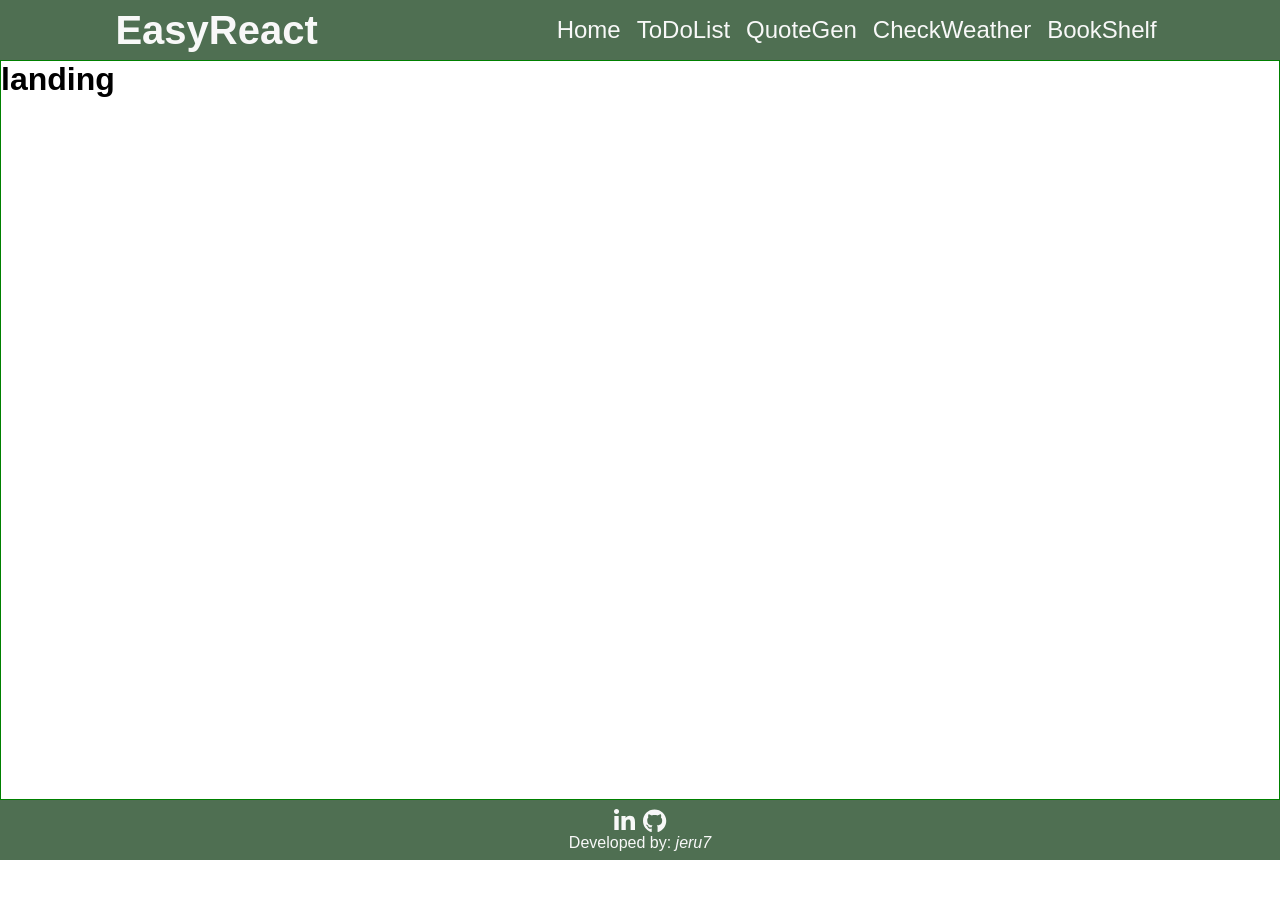
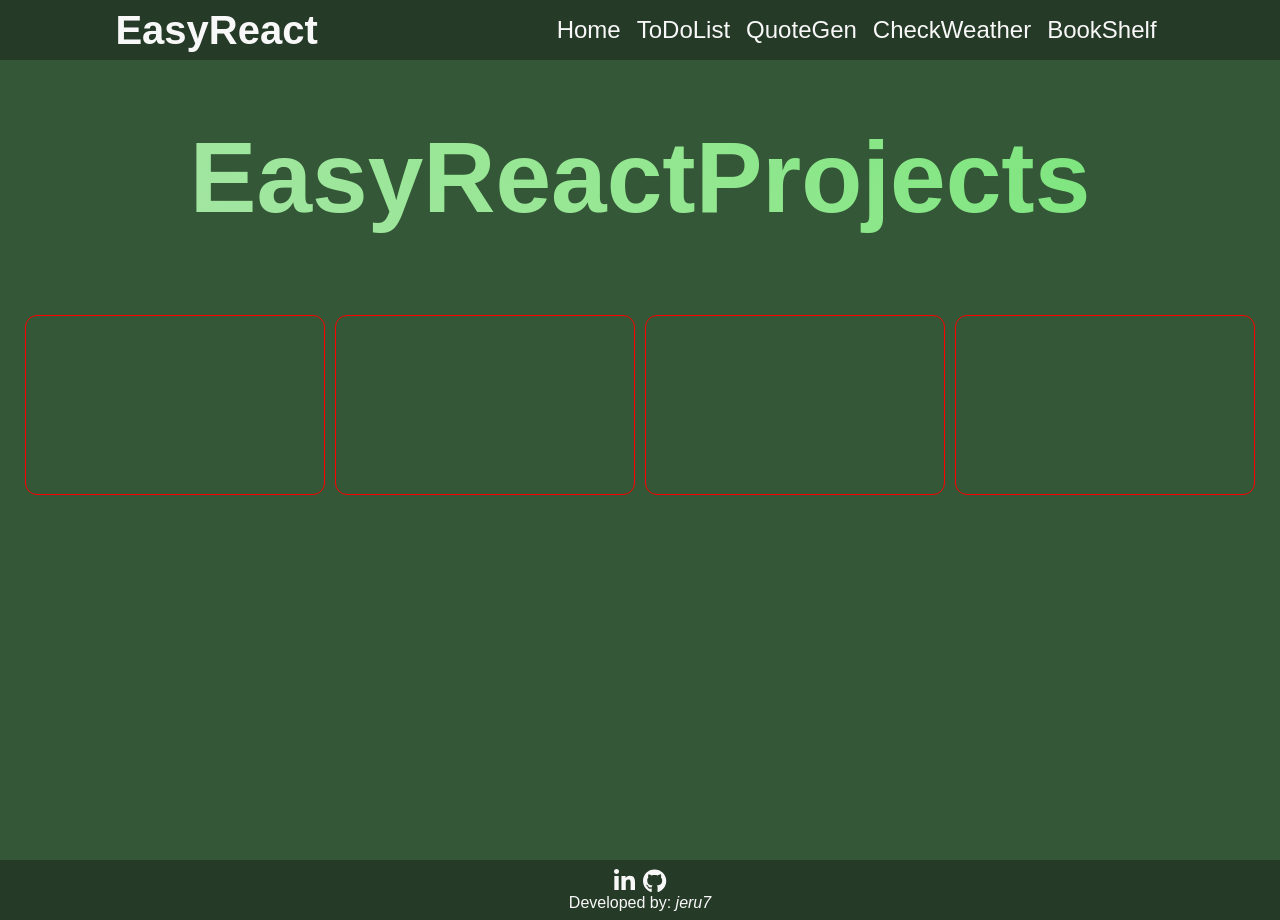
Before and after one commit to jeru7/easy-react, a React (Create React App) app: page / in a window 1280 px wide. Before the commit the page ends 860 px from the top, so only its background shows below. Built offline with nearby package versions, Linux system fonts and the light colour scheme; a web font is replaced by a local one.

Commit message:
landing page layout and  title animation done

```diff
--- a/src/layout/layout.css
+++ b/src/layout/layout.css
@@ -1,8 +1,8 @@
 :root {
-  --main-color: #4f6f52;
-  --second-color: #739072;
-  --third-color: #86a789;
-  --fourth-color: #86a789;
+  --main-color: #8bd491;
+  --second-color: #5f8a5d;
+  --third-color: #39543b;
+  --fourth-color: #263a28;
 
   --main-font-color: #f8f8f8;
 }
@@ -10,7 +10,7 @@
 /* Header styles */
 .navbar {
   display: flex;
-  background-color: var(--main-color);
+  background-color: var(--fourth-color);
   color: var(--main-font-color);
   height: 60px;
   justify-content: space-around;
@@ -59,18 +59,19 @@
 }
 
 .main-landing {
-  border: 1px solid green;
-  height: calc(100vh - 60px);
+  height: 100vh;
+  background-color: var(--main-color);
 }
 
 /* Footer styles */
 .footer {
   height: 60px;
+  padding: 8px;
   display: flex;
   flex-direction: column;
   align-items: center;
   justify-content: center;
-  background-color: var(--main-color);
+  background-color: var(--fourth-color);
 }
 
 .footer-icons {
--- a/src/pages/landing/Landing.jsx
+++ b/src/pages/landing/Landing.jsx
@@ -1,7 +1,14 @@
+import "./landing.css";
 const Landing = () => {
   return (
     <div className="landing-page">
-      <h1>landing</h1>
+      <h1 className="landing-title">EasyReactProjects</h1>
+      <div className="landing-projects">
+        <div className="project"></div>
+        <div className="project"></div>
+        <div className="project"></div>
+        <div className="project"></div>
+      </div>
     </div>
   );
 };
--- /dev/null
+++ b/src/pages/landing/landing.css
@@ -0,0 +1,52 @@
+:root {
+  --main-color: #345837;
+  --second-color: #415c40;
+  --third-color: #39543b;
+  --fourth-color: #263a28;
+
+  --main-font-color: #f8f8f8;
+
+  --gradient: linear-gradient(45deg, #b8e3bb, #94e791, #55e25c, #12d926);
+}
+
+.landing-page {
+  height: 100%;
+  display: flex;
+  flex-direction: column;
+  gap: 80px;
+}
+
+.landing-title {
+  margin-top: 60px;
+  font-size: 100px;
+  text-align: center;
+  color: transparent;
+  background-image: var(--gradient);
+  background-clip: text;
+  background-size: 300%;
+  animation: title-animation 3s infinite alternate;
+}
+
+.landing-projects {
+  height: 100%;
+  display: flex;
+  justify-content: center;
+  gap: 10px;
+}
+
+.project {
+  border: 1px solid red;
+  border-radius: 12px;
+  height: 180px;
+  width: 300px;
+}
+
+/* animations */
+@keyframes title-animation {
+  0% {
+    background-position: left;
+  }
+  100% {
+    background-position: right;
+  }
+}
```
